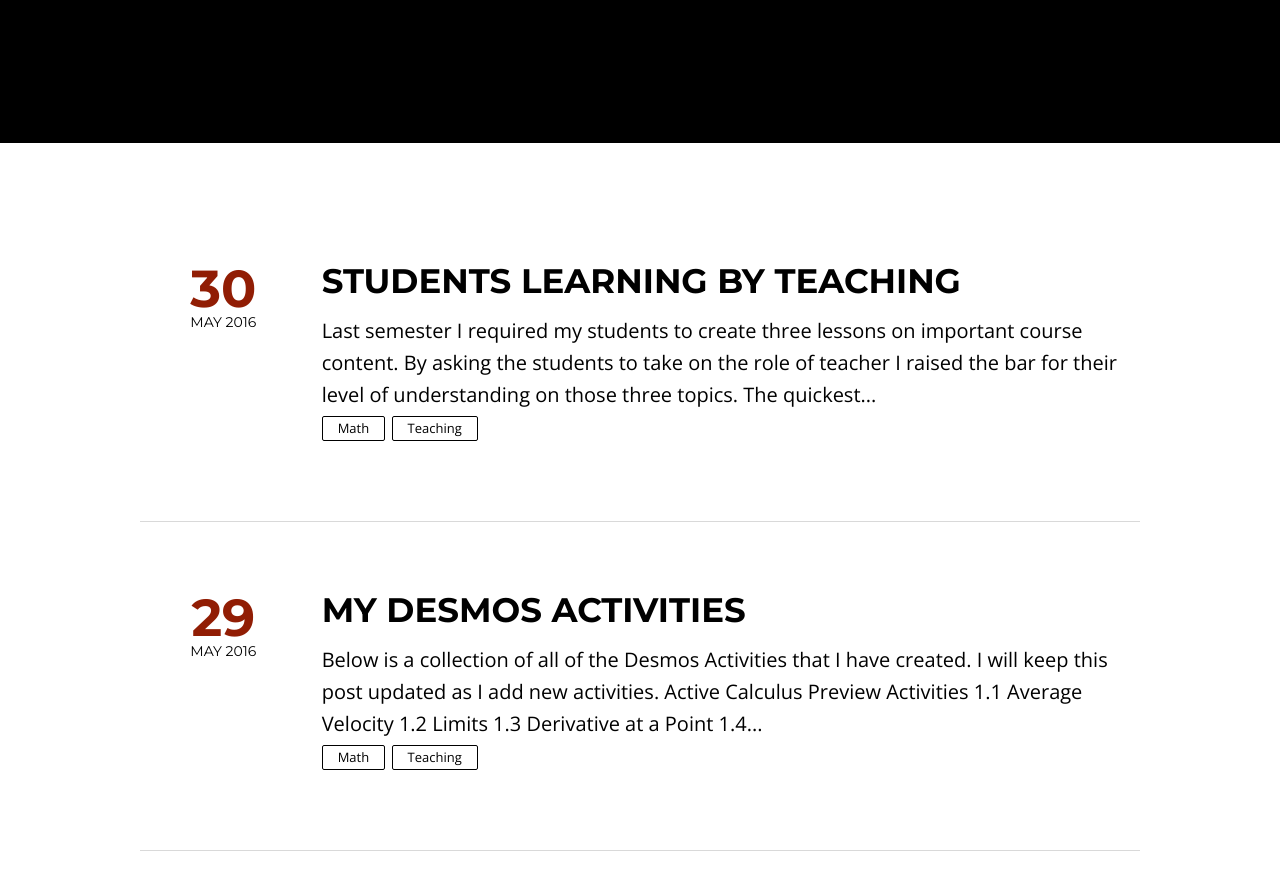
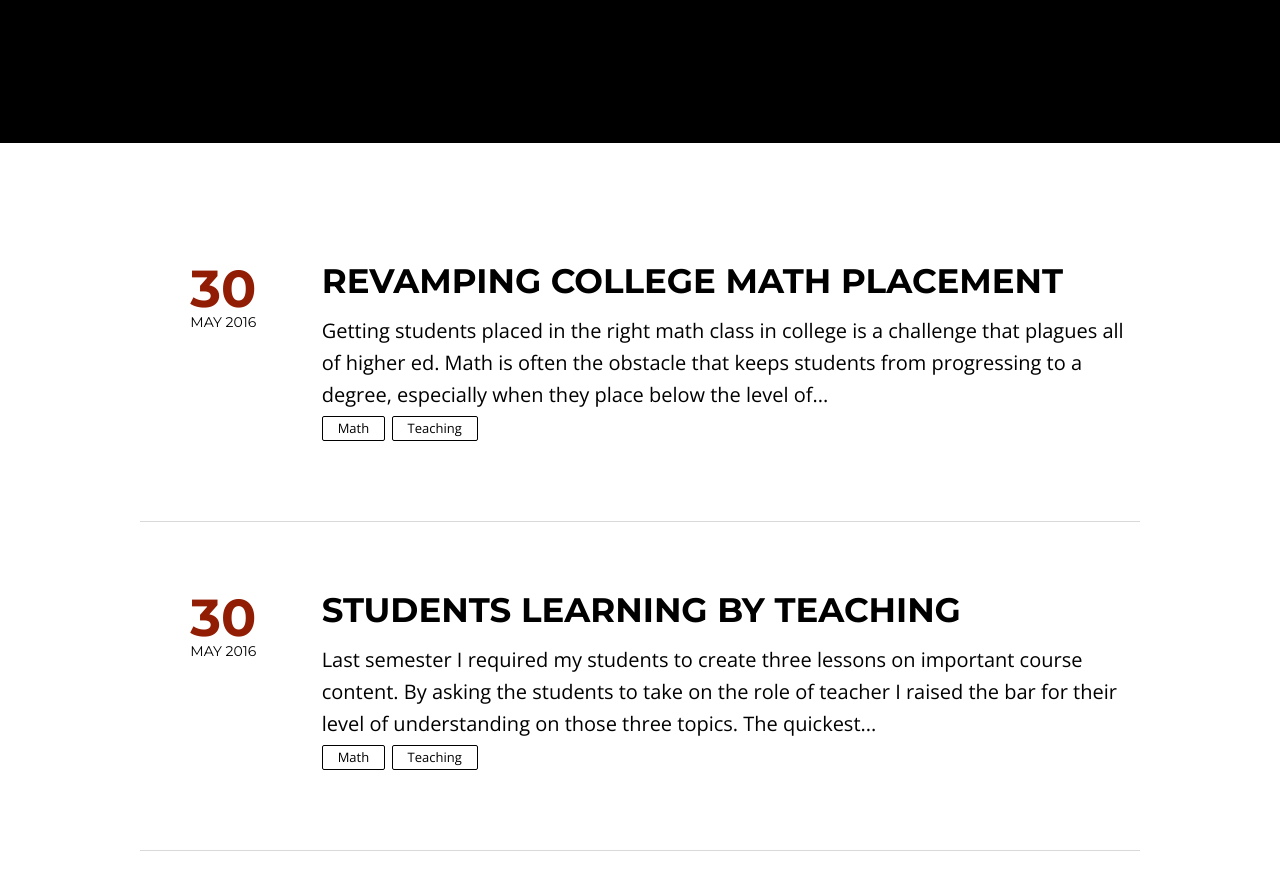
Before and after one commit to sergeballif/sergeballif.github.io, a Jekyll site: the page built from index.html, in a window 1280 px wide and 900 px high, scrolled down 381 px. Shown: the top 890 px of the window. Built offline with Jekyll 4.4.1, drawn with Linux system fonts in a browser that asks for light colours; nearby versions of some CDN libraries; the list of posts is cut into pages by our own code.

Commit message:
Created 2016-05-30-revamping-college-math-placement.md

```diff
--- a/_posts/2016-05-30-revamping-college-math-placement.md
+++ b/_posts/2016-05-30-revamping-college-math-placement.md
@@ -1,11 +1,15 @@
 ---
 layout: post
-published: false
+published: true
 mathjax: true
 featured: false
-comments: false
+comments: true
 title: Revamping College Math Placement
 description: Smoothing the path
+categories:
+  - math
+  - teaching
+tags: math placement teaching
 ---
 Getting students placed in the right math class in college is a challenge that plagues all of higher ed. Math is often the obstacle that keeps students from progressing to a degree, especially when they place below the level of a college math course. This problem is all too common; about 75% of our incoming students at Nevada State College place into remedial math based.
 
```
